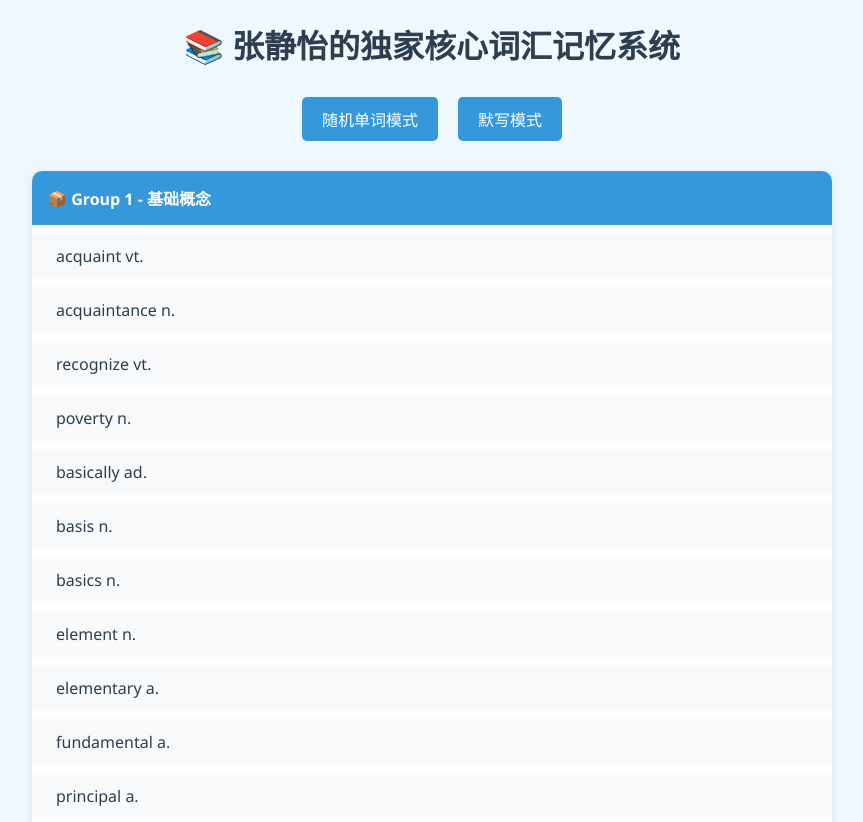
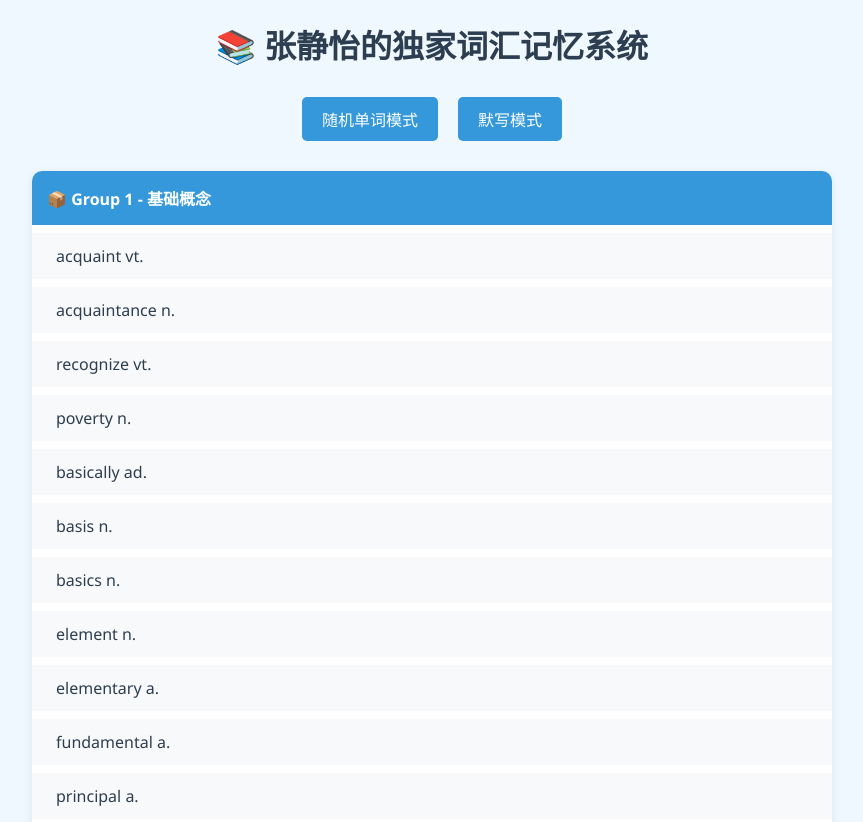
Before and after one commit to qingyang-hub1/yi, a plain HTML site: page index.html in a window 1280 px wide. Shown: the top 822 px of the page, without its empty margins (208-1071 px from the left). Drawn offline with Linux system fonts and the light colour scheme.

Commit message:
Add files via upload

```diff
--- a/index.html
+++ b/index.html
@@ -143,7 +143,7 @@
 </head>
 
 <body>
-        <h1>📚 张静怡的独家核心词汇记忆系统</h1>
+        <h1>📚 张静怡的独家词汇记忆系统</h1>
 
         <div class="mode-buttons">
                 <button class="mode-button" onclick="startRandomMode()">随机单词模式</button>
```
